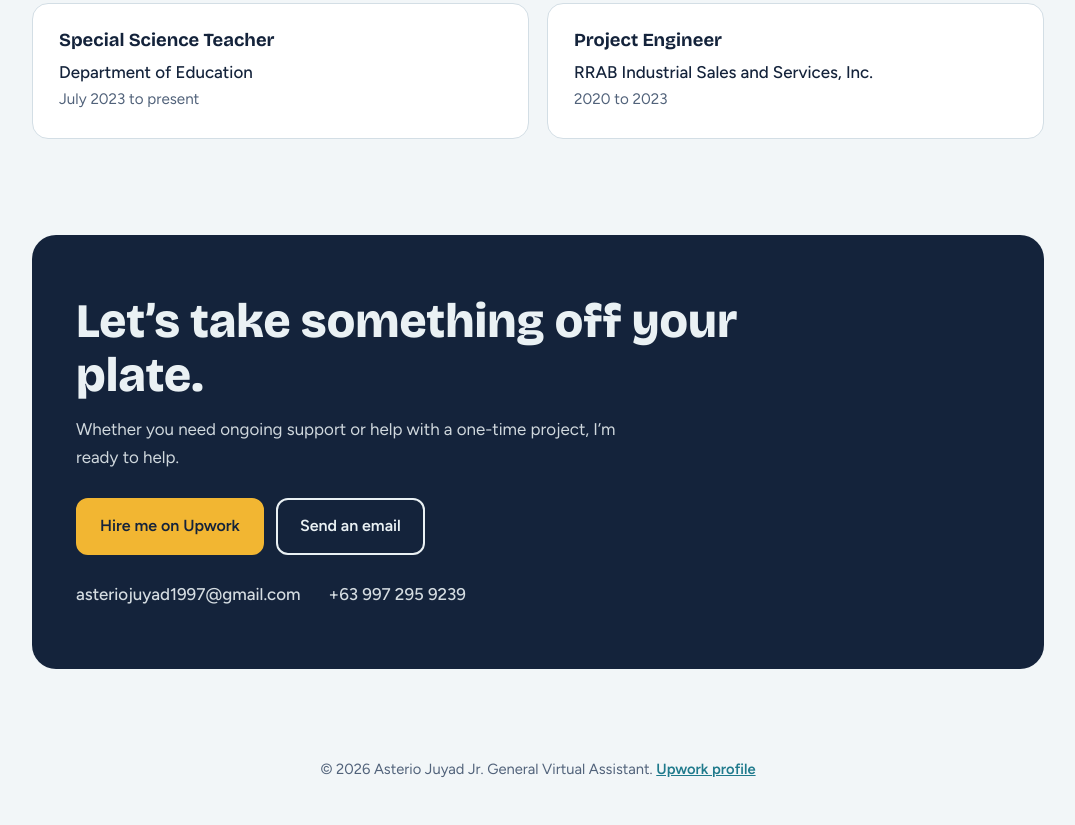
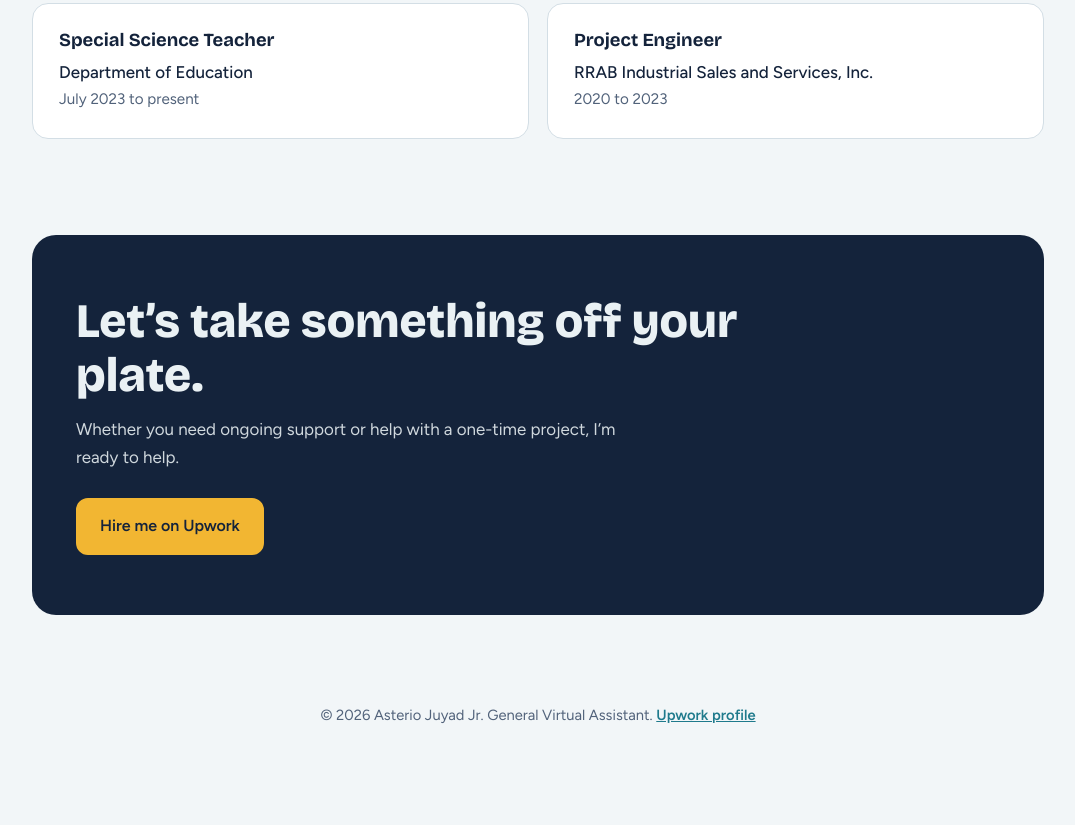
Before and after one commit to theody18/Asterio-Juyad-Jr-Portfolio, a plain HTML site: page index.html in a window 1280 px wide. Shown: the part 6639-7464 px from the top of the page, without its empty margins (102-1177 px from the left). After the commit the page ends 7410 px from the top, so only its background shows below. Drawn offline with nearby package versions, Linux system fonts and the light colour scheme.

Commit message:
Update index.html

```diff
--- a/index.html
+++ b/index.html
@@ -179,9 +179,7 @@
         <p>Whether you need ongoing support or help with a one-time project, I’m ready to help.</p>
         <div class="row">
           <a class="btn gold" href="https://www.upwork.com/freelancers/~01d40089ea4258d550?mp_source=share" target="_blank" rel="noopener noreferrer">Hire me on Upwork</a>
-          <a class="btn out" href="mailto:asteriojuyad1997@gmail.com">Send an email</a>
         </div>
-        <div class="reach"><a href="mailto:asteriojuyad1997@gmail.com">asteriojuyad1997@gmail.com</a><a href="tel:+639972959239">+63 997 295 9239</a></div>
       </div>
     </div>
   </section>
```
